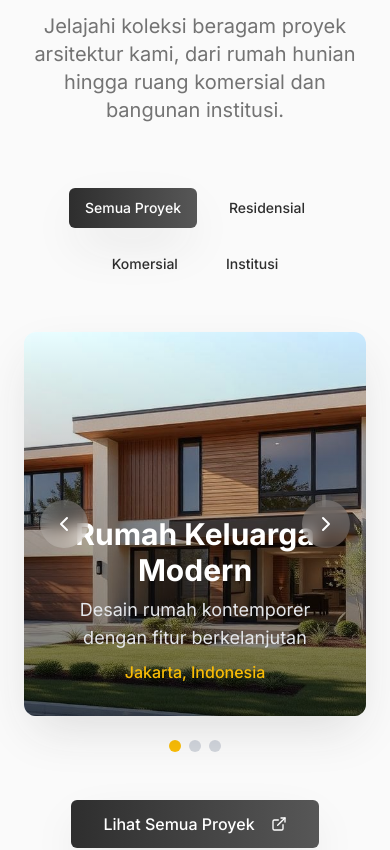
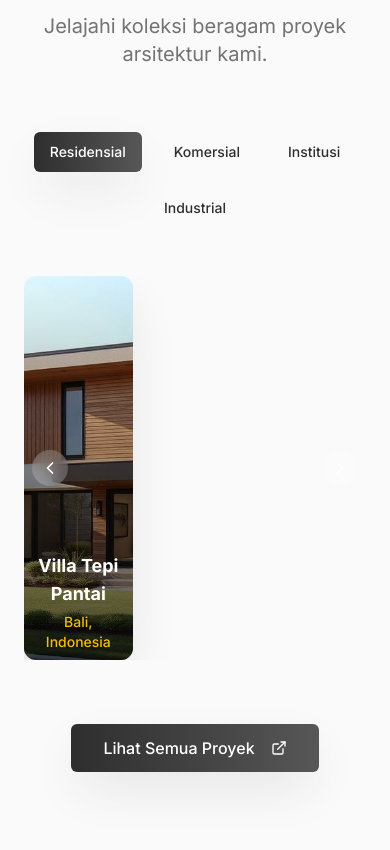
Before and after one commit to shrproject/alfatharchibim, a Next.js app: page / in a window 390 px wide. Shown: the part 2360-3210 px from the top of the page. Built offline with nearby package versions, Linux system fonts and the light colour scheme.

Commit message:
fixed carousel

```diff
--- a/src/components/Portfolio.tsx
+++ b/src/components/Portfolio.tsx
@@ -1,90 +1,145 @@
-'use client'
-import Image from "next/image";
-import { useState } from "react";
+
+
+"use client";
+
+import { useState, useEffect, useRef, useCallback, FC } from "react";
 import { Button } from "@/components/ui/button";
 import { ExternalLink, ChevronLeft, ChevronRight } from "lucide-react";
+import Image, { StaticImageData } from "next/image";
+
+// Path Gambar Asli
 import residentialImage from "@/assets/project-residential-1.jpg";
 import cafeImage from "@/assets/project-cafe-1.jpg";
 import institutionalImage from "@/assets/project-institutional-1.jpg";
+import industrialImage from "@/assets/project-institutional-1.jpg";
 
-const Portfolio = () => {
-  const [activeCategory, setActiveCategory] = useState("all");
-  const [currentProject, setCurrentProject] = useState(0);
+type Category = {
+  id: string;
+  name: string;
+};
 
-  const categories = [
-    { id: "all", name: "Semua Proyek" },
+type Project = {
+  id: number;
+  title: string;
+  category: string;
+  image: StaticImageData;
+  description: string;
+  location: string;
+};
+
+const Portfolio: FC = () => {
+  // 3. Tampilan awal diubah ke kategori pertama
+  const [activeCategory, setActiveCategory] = useState<string>("residential");
+  const [currentPage, setCurrentPage] = useState<number>(0);
+
+  // --- Konfigurasi ---
+  const ITEMS_PER_PAGE = 3;
+  const AUTOPLAY_INTERVAL = 5000;
+  const THROTTLE_DELAY = 500;
+
+  // --- Ref dengan Tipe ---
+  const autoplayInterval = useRef<NodeJS.Timeout | null>(null);
+  const throttleTimeout = useRef<NodeJS.Timeout | null>(null);
+
+  // 1. Kategori "all" dihapus
+  // 2. Kategori "industrial" ditambahkan
+  const categories: Category[] = [
     { id: "residential", name: "Residensial" },
     { id: "commercial", name: "Komersial" },
-    { id: "institutional", name: "Institusi" }
+    { id: "institutional", name: "Institusi" },
+    { id: "industrial", name: "Industrial" },
   ];
 
-  const projects = [
-    {
-      id: 1,
-      title: "Rumah Keluarga Modern",
-      category: "residential",
-      image: residentialImage,
-      description: "Desain rumah kontemporer dengan fitur berkelanjutan",
-      location: "Jakarta, Indonesia"
-    },
-    {
-      id: 2,
-      title: "Coffee House Urban",
-      category: "commercial",
-      image: cafeImage,
-      description: "Kafe industrial-chic dengan fasilitas modern",
-      location: "Bandung, Indonesia"
-    },
-    {
-      id: 3,
-      title: "Kompleks Kantor Korporat",
-      category: "institutional",
-      image: institutionalImage,
-      description: "Ruang kerja profesional dengan desain inovatif",
-      location: "Surabaya, Indonesia"
-    }
+  const projects: Project[] = [
+    { id: 1, title: "Rumah Keluarga Modern", category: "residential", image: residentialImage, description: "Desain rumah kontemporer.", location: "Jakarta, Indonesia" },
+    { id: 13, title: "Rumah Keluarga Modern", category: "residential", image: residentialImage, description: "Desain rumah kontemporer.", location: "Jakarta, Indonesia" },
+    { id: 4, title: "Rumah Keluarga Modern", category: "residential", image: residentialImage, description: "Desain rumah kontemporer.", location: "Jakarta, Indonesia" },
+    { id: 2, title: "Coffee House Urban", category: "commercial", image: cafeImage, description: "Kafe industrial-chic modern.", location: "Bandung, Indonesia" },
+    { id: 3, title: "Kompleks Kantor Korporat", category: "institutional", image: institutionalImage, description: "Ruang kerja profesional.", location: "Surabaya, Indonesia" },
+    { id: 4, title: "Villa Tepi Pantai", category: "residential", image: residentialImage, description: "Hunian mewah pemandangan laut.", location: "Bali, Indonesia" },
+    { id: 5, title: "Perpustakaan Umum", category: "institutional", image: institutionalImage, description: "Pusat pengetahuan modern.", location: "Yogyakarta, Indonesia" },
+    { id: 6, title: "Restoran & Lounge", category: "commercial", image: cafeImage, description: "Tempat makan elegan.", location: "Medan, Indonesia" },
+    { id: 11, title: "Restoran & Lounge", category: "commercial", image: cafeImage, description: "Tempat makan elegan.", location: "Medan, Indonesia" },
+    { id: 12, title: "Restoran & Lounge", category: "commercial", image: cafeImage, description: "Tempat makan elegan.", location: "Medan, Indonesia" },
+    // 2. Contoh proyek industrial ditambahkan
+    { id: 7, title: "Pabrik Manufaktur", category: "industrial", image: industrialImage, description: "Fasilitas produksi efisien.", location: "Semarang, Indonesia" },
+    { id: 8, title: "Gudang Logistik", category: "industrial", image: industrialImage, description: "Pusat distribusi modern.", location: "Bekasi, Indonesia" },
+    { id: 9, title: "Gudang Logistik", category: "industrial", image: industrialImage, description: "Pusat distribusi modern.", location: "Bekasi, Indonesia" },
+    { id: 10, title: "Gudang Logistik", category: "industrial", image: industrialImage, description: "Pusat distribusi modern.", location: "Bekasi, Indonesia" },
   ];
 
-  const filteredProjects = activeCategory === "all"
-    ? projects
-    : projects.filter(project => project.category === activeCategory);
+  // Logika filter disederhanakan karena tidak ada "all"
+  const filteredProjects = projects.filter((project) => project.category === activeCategory);
+  const totalPages = Math.ceil(filteredProjects.length / ITEMS_PER_PAGE);
 
-  const nextProject = () => {
-    setCurrentProject((prev) =>
-      prev === filteredProjects.length - 1 ? 0 : prev + 1
-    );
+  const nextPage = useCallback(() => {
+    if (totalPages > 1) {
+      setCurrentPage((prev) => (prev + 1) % totalPages);
+    }
+  }, [totalPages]);
+
+  const prevPage = () => {
+    if (totalPages > 1) {
+      setCurrentPage((prev) => (prev - 1 + totalPages) % totalPages);
+    }
   };
 
-  const prevProject = () => {
-    setCurrentProject((prev) =>
-      prev === 0 ? filteredProjects.length - 1 : prev - 1
-    );
+  const handleHoverNextPage = useCallback(() => {
+    if (throttleTimeout.current) return;
+    nextPage();
+    throttleTimeout.current = setTimeout(() => {
+      throttleTimeout.current = null;
+    }, THROTTLE_DELAY);
+  }, [nextPage]);
+
+  useEffect(() => {
+    // Reset halaman saat filter berubah untuk menghindari bug tampilan kosong
+    setCurrentPage(0);
+
+    if (totalPages > 1) {
+      // Hapus interval lama sebelum set yang baru
+      if (autoplayInterval.current) clearInterval(autoplayInterval.current);
+      autoplayInterval.current = setInterval(nextPage, AUTOPLAY_INTERVAL);
+    } else {
+       // Hentikan interval jika hanya ada satu halaman atau kurang
+       if (autoplayInterval.current) clearInterval(autoplayInterval.current);
+    }
+
+    return () => {
+      if (autoplayInterval.current) clearInterval(autoplayInterval.current);
+    };
+  }, [nextPage, totalPages, activeCategory]);
+
+  const handleMouseEnter = () => {
+    if (autoplayInterval.current) clearInterval(autoplayInterval.current);
+    handleHoverNextPage();
+  };
+
+  const handleMouseLeave = () => {
+    if (totalPages > 1) {
+      autoplayInterval.current = setInterval(nextPage, AUTOPLAY_INTERVAL);
+    }
+  };
+
+  const handleCategoryChange = (categoryId: string) => {
+    setActiveCategory(categoryId);
   };
 
   return (
     <section id="portfolio" className="py-20 bg-muted/50">
       <div className="container mx-auto px-6">
-        {/* Section Header */}
         <div className="text-center mb-16">
           <h2 className="text-4xl md:text-5xl font-bold mb-6 text-brand-dark">
             <span className="text-brand-gold">Portfolio</span> Kami
           </h2>
-          <p className="text-xl text-muted-foreground max-w-3xl mx-auto">
-            Jelajahi koleksi beragam proyek arsitektur kami, dari
-            rumah hunian hingga ruang komersial dan bangunan institusi.
-          </p>
+          <p className="text-xl text-muted-foreground max-w-3xl mx-auto">Jelajahi koleksi beragam proyek arsitektur kami.</p>
         </div>
-
-        {/* Category Filter */}
         <div className="flex flex-wrap justify-center gap-4 mb-12">
           {categories.map((category) => (
             <Button
               key={category.id}
               variant={activeCategory === category.id ? "premium" : "ghost"}
-              onClick={() => {
-                setActiveCategory(category.id);
-                setCurrentProject(0);
-              }}
+              onClick={() => handleCategoryChange(category.id)}
               className="transition-smooth"
             >
               {category.name}
@@ -92,77 +147,51 @@ const Portfolio = () => {
           ))}
         </div>
 
-        {/* Project Carousel */}
-        <div className="relative max-w-6xl mx-auto">
-          <div className="relative overflow-hidden rounded-xl shadow-elegant">
-            <div
-              className="flex transition-transform duration-500 ease-in-out"
-              style={{ transform: `translateX(-${currentProject * 100}%)` }}
-            >
-              {filteredProjects.map((project) => (
-                <div key={project.id} className="w-full flex-shrink-0">
-                  <div className="relative">
-                    <Image
-                      src={project.image}
-                      alt={project.title}
-                      className="w-full h-96 md:h-[500px] object-cover"
-                    />
-                    <div className="absolute inset-0 bg-gradient-to-t from-black/60 to-transparent" />
-                    <div className="absolute bottom-0 left-0 right-0 p-8 text-white">
-                      <div className="max-w-2xl">
-                        <h3 className="text-3xl font-bold mb-2">{project.title}</h3>
-                        <p className="text-lg mb-2 text-gray-200">{project.description}</p>
-                        <p className="text-brand-gold font-medium">{project.location}</p>
-                      </div>
-                    </div>
+        <div className="relative max-w-7xl mx-auto" onMouseEnter={handleMouseEnter} onMouseLeave={handleMouseLeave}>
+          {filteredProjects.length > 0 ? (
+            <>
+              <div className="relative overflow-hidden">
+                <div className="flex transition-transform duration-700 ease-in-out" style={{ transform: `translateX(-${currentPage * 100}%)` }}>
+                  {Array.from({ length: totalPages }).map((_, pageIndex) => (
+                    <div key={pageIndex} className="w-full flex-shrink-0 grid grid-cols-3 gap-2 md:gap-8">
+                      {filteredProjects
+                        .slice(pageIndex * ITEMS_PER_PAGE, pageIndex * ITEMS_PER_PAGE + ITEMS_PER_PAGE)
+                        .map((project) => (
+                          <div key={project.id} className="relative group overflow-hidden rounded-xl shadow-elegant">
+                            <Image src={project.image} alt={project.title} className="w-full h-96 object-cover transition-transform duration-500 group-hover:scale-110"/>
+                            <div className="absolute inset-0 bg-gradient-to-t from-black/70 to-transparent" />
+                            <div className="absolute bottom-0 left-0 right-0 p-2 md:p-6 text-white">
+                              <h3 className="text-lg md:text-2xl font-bold mb-1 md:mb-2">{project.title}</h3>
+                              <p className="text-sm md:text-base mb-2 text-gray-200 hidden sm:block">{project.description}</p>
+                              <p className="text-sm md:text-base text-brand-gold font-medium">{project.location}</p>
                             </div>
                           </div>
                         ))}
                     </div>
+                  ))}
+                </div>
+              </div>
 
-            {/* Navigation Arrows */}
-            {filteredProjects.length > 1 && (
+              {totalPages > 1 && (
                 <>
-                <button
-                  onClick={prevProject}
-                  className="absolute left-4 top-1/2 transform -translate-y-1/2 bg-white/20 backdrop-blur-sm hover:bg-white/30 rounded-full p-3 transition-smooth"
-                >
-                  <ChevronLeft className="h-6 w-6 text-white" />
+                  <button onClick={prevPage} className="absolute left-2 md:left-4 top-1/2 -translate-y-1/2 bg-white/20 backdrop-blur-sm hover:bg-white/30 rounded-full p-2 md:p-3 transition-smooth z-10">
+                    <ChevronLeft className="h-5 w-5 md:h-6 md:w-6 text-white" />
                   </button>
-                <button
-                  onClick={nextProject}
-                  className="absolute right-4 top-1/2 transform -translate-y-1/2 bg-white/20 backdrop-blur-sm hover:bg-white/30 rounded-full p-3 transition-smooth"
-                >
-                  <ChevronRight className="h-6 w-6 text-white" />
+                  <button onClick={nextPage} className="absolute right-2 md:right-4 top-1/2 -translate-y-1/2 bg-white/20 backdrop-blur-sm hover:bg-white/30 rounded-full p-2 md:p-3 transition-smooth z-10">
+                    <ChevronRight className="h-5 w-5 md:h-6 md:w-6 text-white" />
                   </button>
                 </>
               )}
-          </div>
-
-          {/* Project Indicators */}
-          {filteredProjects.length > 1 && (
-            <div className="flex justify-center mt-6 space-x-2">
-              {filteredProjects.map((_, index) => (
-                <button
-                  key={index}
-                  onClick={() => setCurrentProject(index)}
-                  className={`w-3 h-3 rounded-full transition-smooth ${
-                    index === currentProject
-                      ? "bg-brand-gold"
-                      : "bg-gray-300 hover:bg-gray-400"
-                  }`}
-                />
-              ))}
+            </>
+          ) : (
+            <div className="text-center py-10">
+              <p className="text-muted-foreground">Tidak ada proyek untuk kategori ini.</p>
             </div>
           )}
         </div>
 
-        {/* View All CTA */}
-        <div className="text-center mt-12">
-          <Button variant="premium" size="lg">
-            Lihat Semua Proyek
-            <ExternalLink className="ml-2 h-5 w-5" />
-          </Button>
+        <div className="text-center mt-16">
+          <Button variant="premium" size="lg">Lihat Semua Proyek<ExternalLink className="ml-2 h-5 w-5" /></Button>
         </div>
       </div>
     </section>
```
Lines whose indentation alone changed are shown as unchanged.
